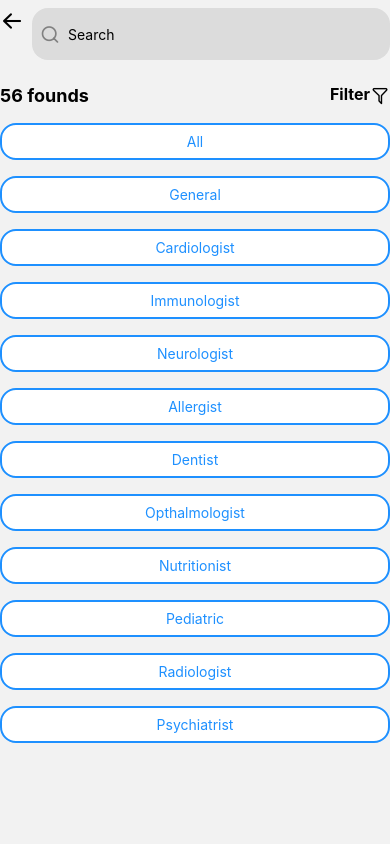
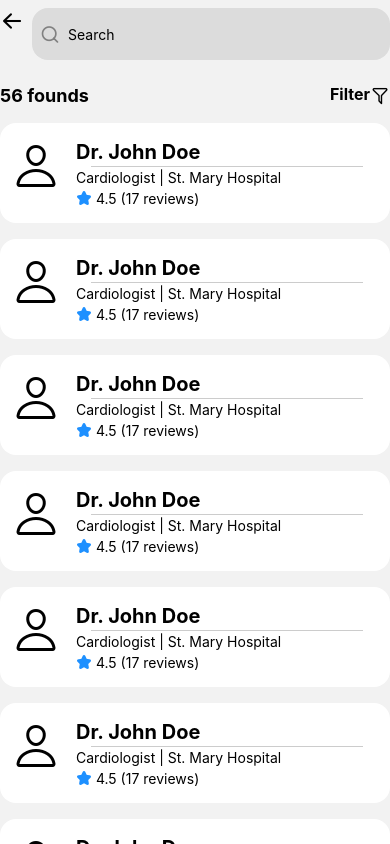
Before and after one commit to Hieubentau/Momcare, a React Native app: screen /Doctors in a window 390 px wide. Built offline with nearby package versions, Linux system fonts and the light colour scheme.

Commit message:
creat list card doctors

```diff
--- a/src/components/Doctors/FilterModal/FilterDoctorsSpeciality.js
+++ b/src/components/Doctors/FilterModal/FilterDoctorsSpeciality.js
@@ -3,7 +3,7 @@ import { View, FlatList, Text, StyleSheet } from 'react-native'
 
 import { filterDoctorsSpeciality } from '../../../ultilities/filterDoctorsSpeciality'
 import ListItemWithoutIcon from '../../Temp/ListItemWithoutIcon'
-import { ItemSeparator } from '../../Temp/ItemSeparatorWidth'
+import { ItemSeparatorWidth } from '../../Temp/ItemSeparatorWidth'
 
 const FilterDoctorsSpeciality = (props) => {
   const { selectedFilterSpeciality, setSelectedFilterSpeciality } = props
@@ -30,7 +30,7 @@ const FilterDoctorsSpeciality = (props) => {
           extraData={selectedFilterSpeciality}
           horizontal={true}
           showsHorizontalScrollIndicator={false}
-          ItemSeparatorComponent={<ItemSeparator width={8} />}
+          ItemSeparatorComponent={<ItemSeparatorWidth width={8} />}
         />
       </View>
     </View>
--- /dev/null
+++ b/src/components/Temp/ListCards.js
@@ -0,0 +1,99 @@
+import React, { useContext, useState } from 'react'
+import { View, StyleSheet, Text, TouchableOpacity } from 'react-native'
+import { ThemeColorContext } from '../../contexts/themeColorContext'
+import { Ionicons, AntDesign } from '@expo/vector-icons'
+import Divider from './Divider'
+
+const Card = ({ item, onPress, backgroundColor, styles }) => (
+  <TouchableOpacity
+    onPress={onPress}
+    style={[styles.cardTouchable, { backgroundColor }]}
+  >
+    <View style={styles.cardWrapper}>
+      <Ionicons
+        name="md-person-outline"
+        size={48}
+        color="black"
+        style={styles.imageWrapper}
+      />
+      <View style={styles.textInfoWrapper}>
+        <Text style={styles.doctorName}>{item.name}</Text>
+        <Divider height={8} />
+        <Text style={styles.doctorSpeciality}>
+          {item.speciality} | {item.hospital}
+        </Text>
+        <View style={styles.ratingWrapper}>
+          <AntDesign name="star" size={16} color={styles.themeColor} />
+          <Text>
+            {' '}
+            {item.rating} ({item.review} reviews)
+          </Text>
+        </View>
+      </View>
+    </View>
+  </TouchableOpacity>
+)
+
+const ListCards = (props) => {
+  const themeColor = useContext(ThemeColorContext)
+  const { item, selectedDoctor, setSelectedDoctor } = props
+  const {
+    cardTouchable,
+    cardWrapper,
+    textInfoWrapper,
+    doctorName,
+    doctorSpeciality,
+    ratingWrapper
+  } = styles
+
+  const backgroundColor = item.id === selectedDoctor ? 'gainsboro' : 'white'
+
+  return (
+    <Card
+      item={item}
+      onPress={() => setSelectedDoctor(item.id)}
+      onPressout={() => setSelectedDoctor(item.id)}
+      backgroundColor={backgroundColor}
+      styles={{
+        cardTouchable,
+        cardWrapper,
+        textInfoWrapper,
+        doctorName,
+        doctorSpeciality,
+        ratingWrapper,
+        themeColor
+      }}
+    />
+  )
+}
+
+const styles = StyleSheet.create({
+  cardTouchable: {
+    borderRadius: 16,
+    height: 100,
+    justifyContent: 'center'
+  },
+  cardWrapper: {
+    flexDirection: 'row',
+    padding: 12
+  },
+  imageWrapper: {},
+  textInfoWrapper: {
+    flex: 1,
+    marginLeft: 16
+  },
+  doctorName: {
+    fontSize: 20,
+    fontWeight: 'bold',
+    marginBottom: 2
+  },
+  doctorSpeciality: {
+    marginTop: 2
+  },
+  ratingWrapper: {
+    flexDirection: 'row',
+    marginTop: 4
+  }
+})
+
+export default ListCards
--- a/src/screens/Doctors.js
+++ b/src/screens/Doctors.js
@@ -12,9 +12,9 @@ import { AntDesign } from '@expo/vector-icons'
 
 import SearchBar from '../components/HomeScreen/SearchBar'
 import GeneralAndFilter from '../components/Doctors/GeneralAndFilter'
-import { ItemSeparatorWidth } from '../components/Temp/ItemSeparatorWidth'
 import { ItemSeparatorHeight } from '../components/Temp/ItemSeparatorHeight'
 import ListItemWithoutIcon from '../components/Temp/ListItemWithoutIcon'
+import ListCards from '../components/Temp/ListCards'
 import { filterDoctorsSpeciality } from '../ultilities/filterDoctorsSpeciality'
 import { doctorGeneralInfo } from '../ultilities/doctorGeneralInfo'
 
@@ -27,11 +27,11 @@ const Doctors = ({ navigation }) => {
 
   const { container, searchBarWrapper, arrowLeftIcon, flatListWrapper } = styles
 
-  const renderFilterSpeciality = ({ item }) => (
-    <ListItemWithoutIcon
+  const renderListDoctors = ({ item }) => (
+    <ListCards
       item={item}
-      selectedIdwithoutIcon={selectedDoctor}
-      setSelectedIdwithoutIcon={setSelectedDoctor}
+      selectedDoctor={selectedDoctor}
+      setSelectedDoctor={setSelectedDoctor}
     />
   )
 
@@ -56,8 +56,8 @@ const Doctors = ({ navigation }) => {
       />
       <View style={flatListWrapper}>
         <FlatList
-          data={filterDoctorsSpeciality}
-          renderItem={renderFilterSpeciality}
+          data={doctorGeneralInfo}
+          renderItem={renderListDoctors}
           keyExtractor={(item) => item.id}
           extraData={selectedDoctor}
           showsVerticalScrollIndicator={false}
```
